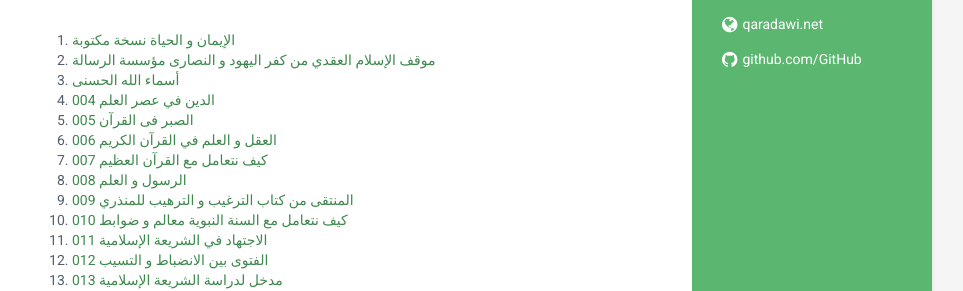
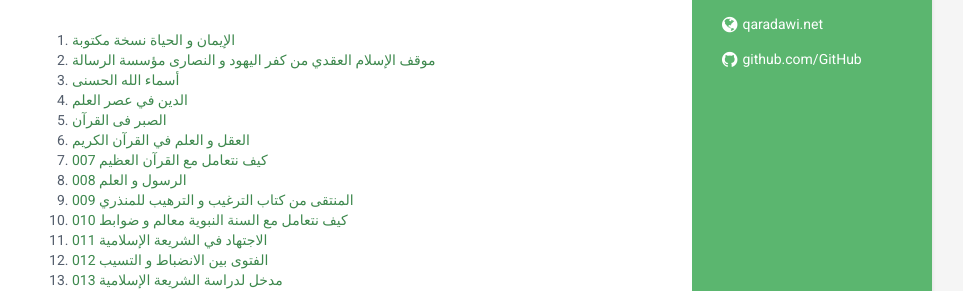
Before and after one commit to qaradawi/qaradawi.github.io, a Jekyll site: the page built from index.html, in a window 1280 px wide and 900 px high. Shown: the part 455-746 px from the top of the window, without its empty margins (188-1151 px from the left). Built offline with Jekyll 4.4.1, drawn with Linux system fonts in a browser that asks for light colours.

Commit message:
Update projects.html

```diff
--- a/_includes/projects.html
+++ b/_includes/projects.html
@@ -10,11 +10,11 @@
 </a></li><li><a href="003">
  أسماء الله الحسنى
 </a></li><li><a href="004">
-004 الدين في عصر العلم
+الدين في عصر العلم
 </a></li><li><a href="005">
-005 الصبر فى القرآن
+الصبر فى القرآن
 </a></li><li><a href="006">
-006 العقل و العلم في القرآن الكريم
+العقل و العلم في القرآن الكريم
 </a></li><li><a href="007">
 007 كيف نتعامل مع القرآن العظيم
 </a></li><li><a href="008">
```
